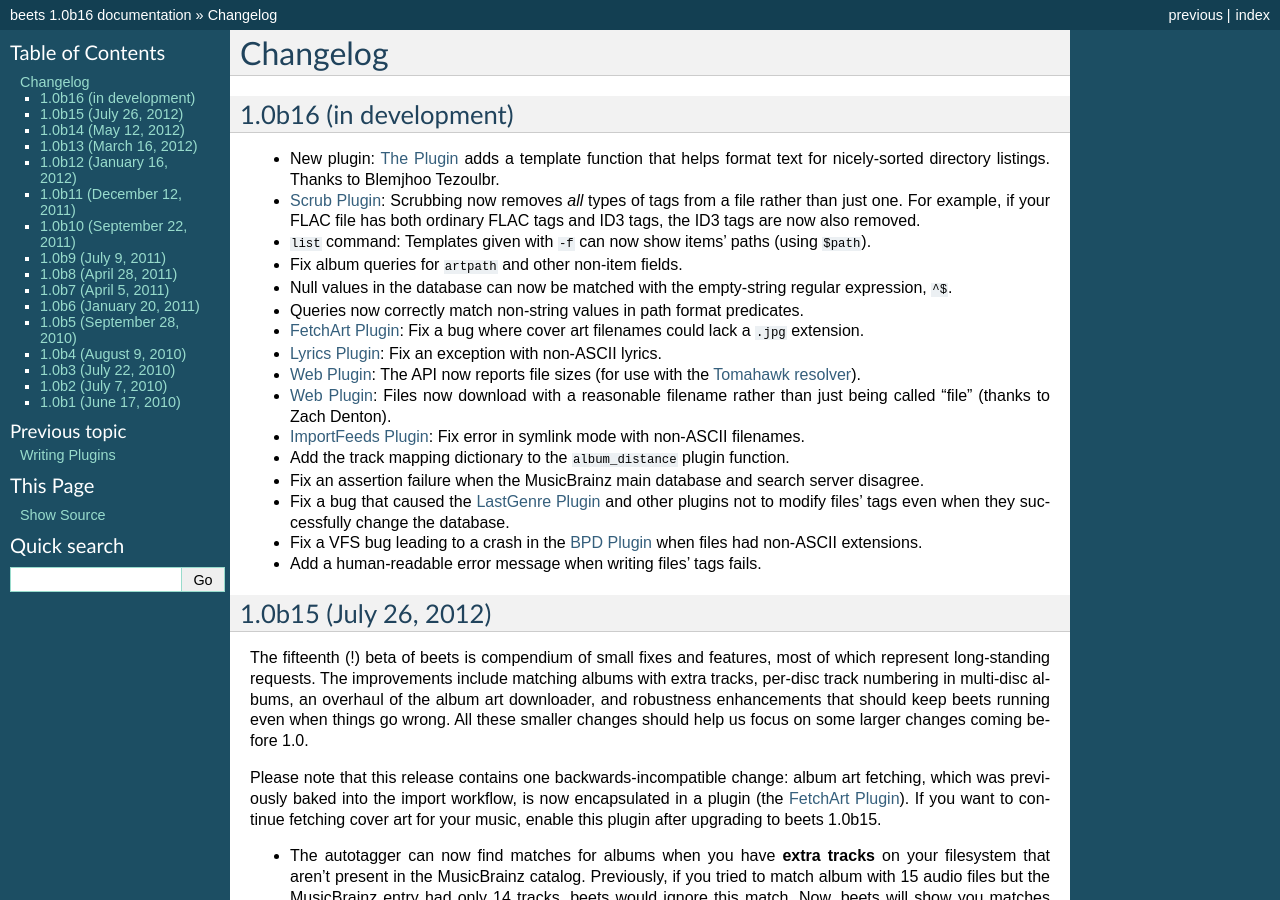
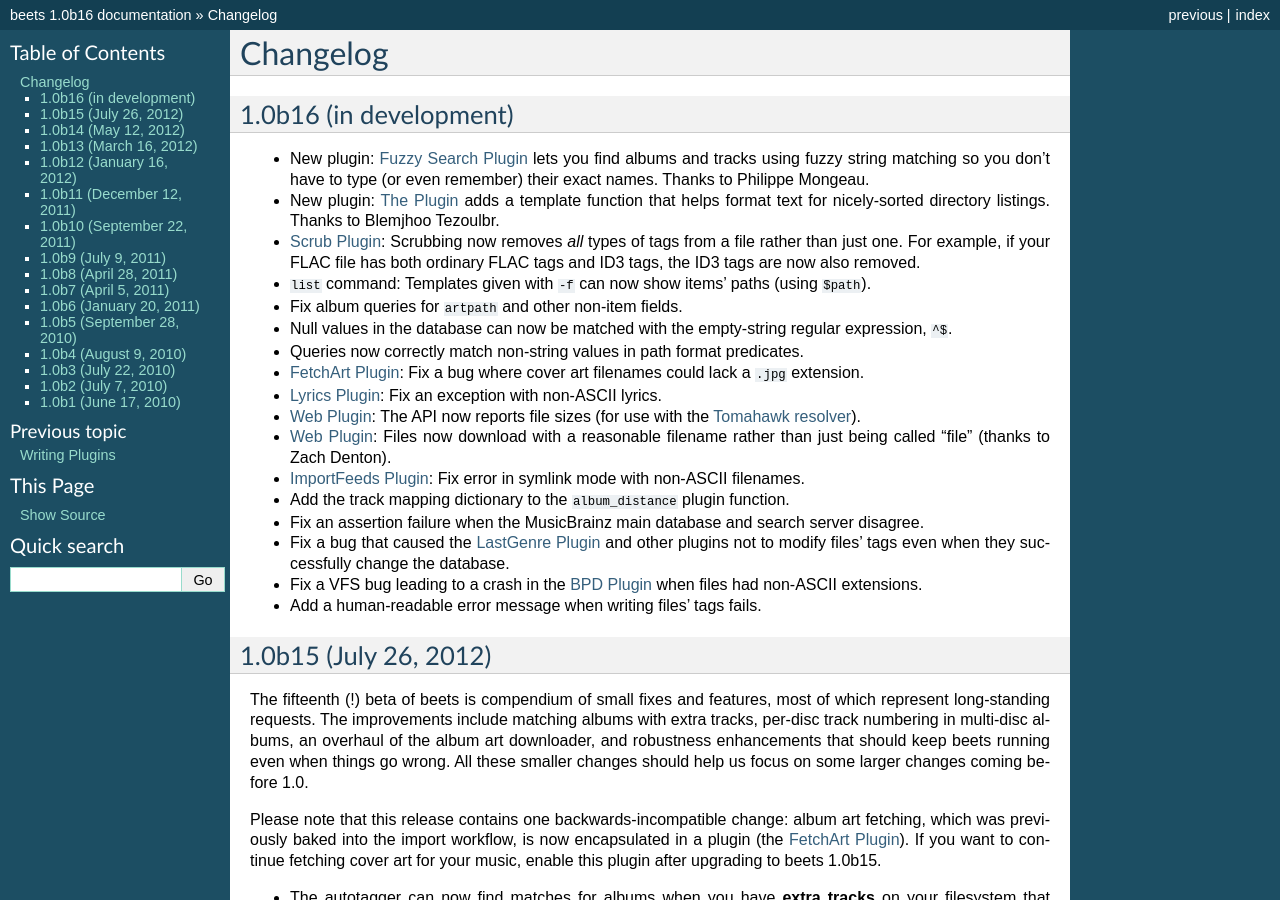
Before and after one commit to google-code-export/beets, a Sphinx documentation site: the page built from docs/changelog.rst, in a window 1280 px wide and 900 px high. Built offline with Sphinx 7.4.7, drawn with Linux system fonts in a browser that asks for light colours.

Commit message:
changelog note: fuzzy_search plugin

```diff
--- a/docs/changelog.rst
+++ b/docs/changelog.rst
@@ -4,6 +4,9 @@
 1.0b16 (in development)
 -----------------------
 
+* New plugin: :doc:`/plugins/fuzzy_search` lets you find albums and tracks using
+  fuzzy string matching so you don't have to type (or even remember) their exact
+  names. Thanks to Philippe Mongeau.
 * New plugin: :doc:`/plugins/the` adds a template function that helps format
   text for nicely-sorted directory listings. Thanks to Blemjhoo Tezoulbr.
 * :doc:`/plugins/scrub`: Scrubbing now removes *all* types of tags from a file
--- a/docs/plugins/fuzzy_search.rst
+++ b/docs/plugins/fuzzy_search.rst
@@ -1,5 +1,5 @@
 Fuzzy Search Plugin
-=============
+===================
 
 The ``fuzzy_search`` plugin provides a command that search your library using
 fuzzy pattern matching. This can be useful if you want to find a track with complicated characters in the title.
--- a/docs/plugins/index.rst
+++ b/docs/plugins/index.rst
@@ -51,6 +51,7 @@
    mbcollection
    importfeeds
    the
+   fuzzy_search
 
 Autotagger Extensions
 ''''''''''''''''''''''
@@ -87,6 +88,7 @@
 
 * :doc:`web`: An experimental Web-based GUI for beets.
 * :doc:`rdm`: Randomly choose albums and tracks from your library.
+* :doc:`fuzzy_search`: Search albums and tracks with fuzzy string matching.
 * :doc:`mbcollection`: Maintain your MusicBrainz collection list.
 * :doc:`bpd`: A music player for your beets library that emulates `MPD`_ and is
   compatible with `MPD clients`_.
```
